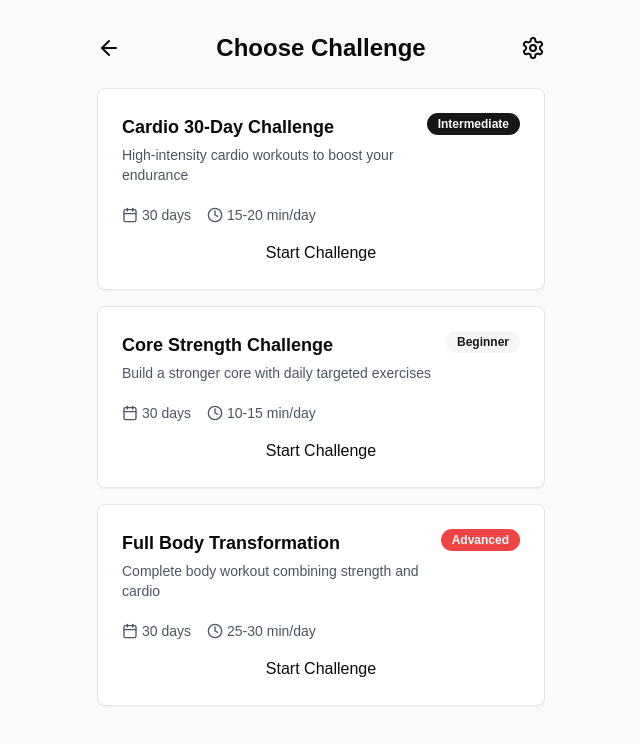
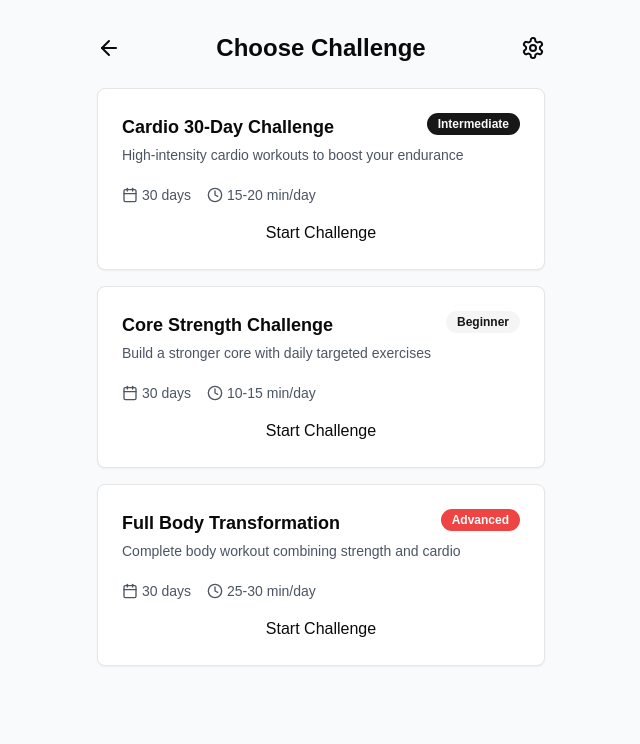
Before and after one commit to juanallo/30done, a Next.js app: page /challenges in a window 1280 px wide. Shown: the top 744 px of the page, without its empty margins (319-959 px from the left). Built offline with nearby package versions, Linux system fonts and the light colour scheme.

Commit message:
fixing alignment

```diff
--- a/app/challenges/page.tsx
+++ b/app/challenges/page.tsx
@@ -36,15 +36,12 @@ export default function ChallengesPage() {
           {challenges.map((challenge) => (
             <Card key={challenge.id} className="overflow-hidden">
               <CardContent className="p-6">
-                <div className="flex justify-between items-start mb-3">
-                  <div>
+                <div className="flex justify-between items-center mb-3">
+                  <div className="flex-1">
+                    <div className="flex items-start justify-between">
                       <h3 className="font-bold text-lg mb-1">
                         {challenge.title}
                       </h3>
-                    <p className="text-gray-600 text-sm mb-2">
-                      {challenge.description}
-                    </p>
-                  </div>
                       <Badge
                         variant={
                           challenge.difficulty === "Beginner"
@@ -53,9 +50,15 @@ export default function ChallengesPage() {
                             ? "default"
                             : "destructive"
                         }
+                        className="ml-2 shrink-0"
                       >
                         {challenge.difficulty}
                       </Badge>
+                    </div>
+                    <p className="text-gray-600 text-sm mb-2">
+                      {challenge.description}
+                    </p>
+                  </div>
                 </div>
 
                 <div className="flex items-center gap-4 text-sm text-gray-600 mb-4">
```
Lines whose indentation alone changed are shown as unchanged.
